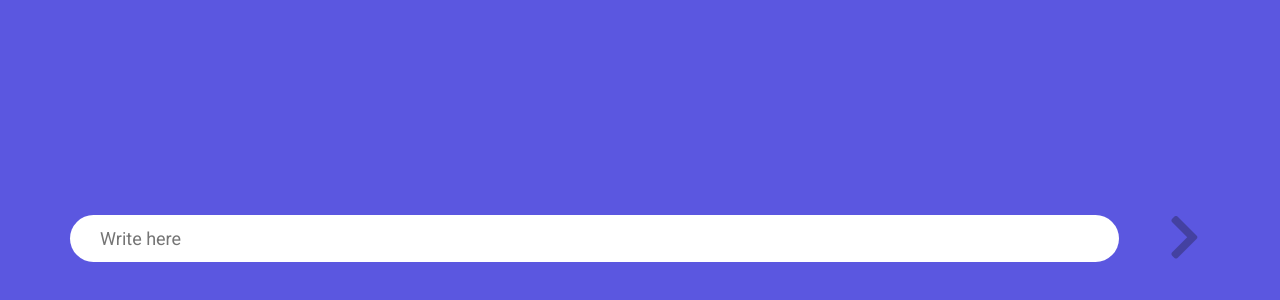
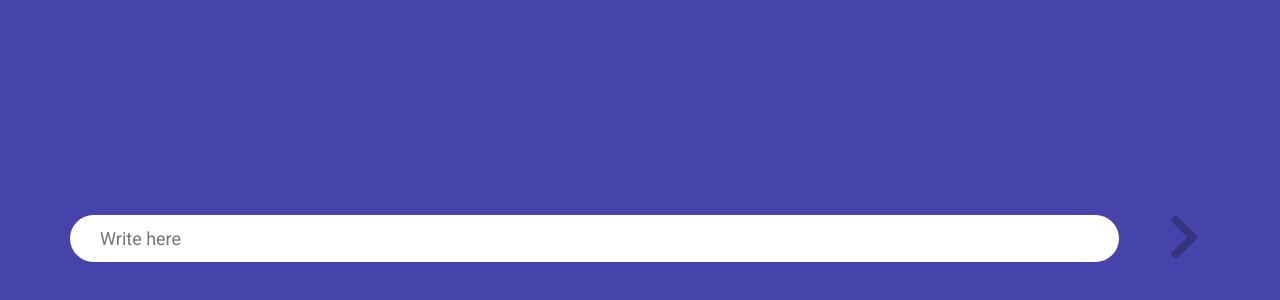
Before and after one commit to davidevignozzi/ng6-chatbot, an Angular app: page / in a window 1280 px wide. Shown: the part 458-758 px from the top of the page. Built offline with nearby package versions, Linux system fonts and the light colour scheme.

Commit message:
background

```diff
--- a/src/styles.css
+++ b/src/styles.css
@@ -7,7 +7,7 @@
     font-family: 'Roboto', sans-serif;
 }
 body{
-    background-color: #5b57e0;
+    background-color: #4643ab;
     height: calc(100vh - (65px + 80px));
 }
 .container{
```
